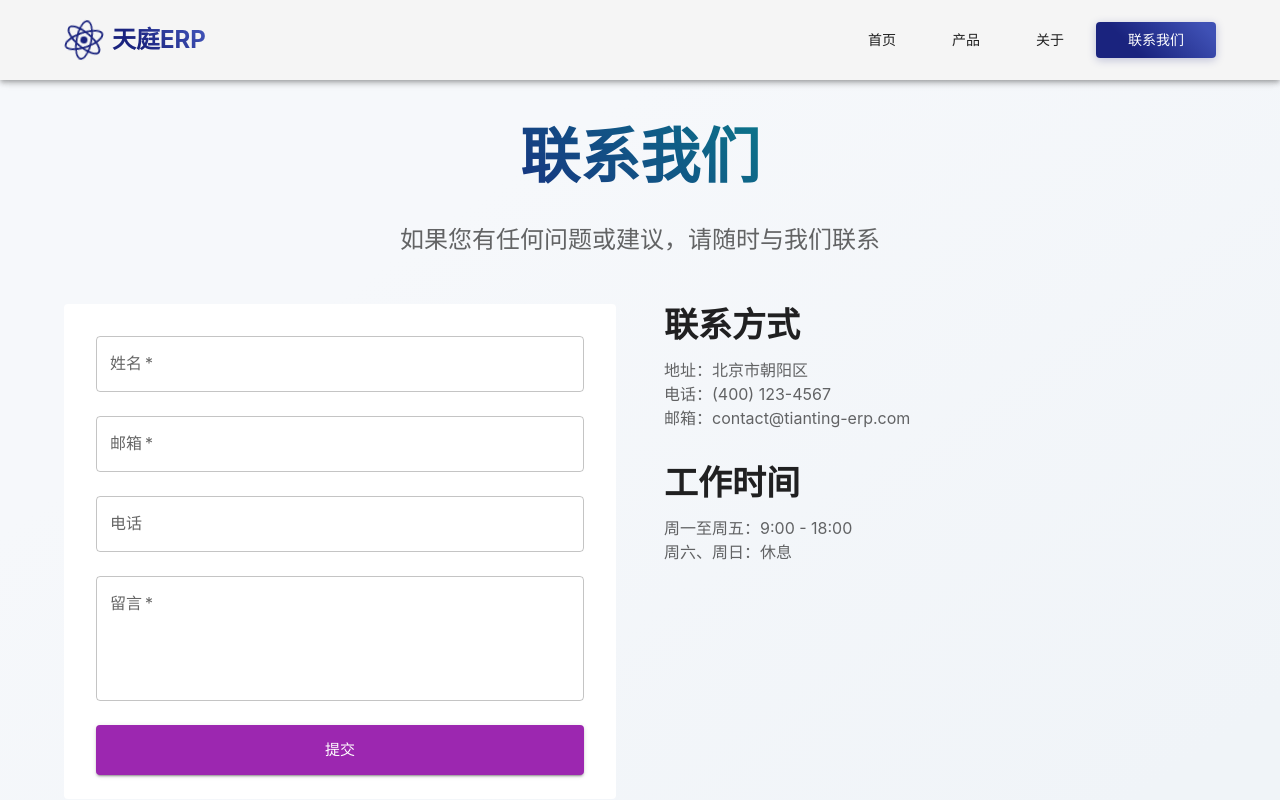
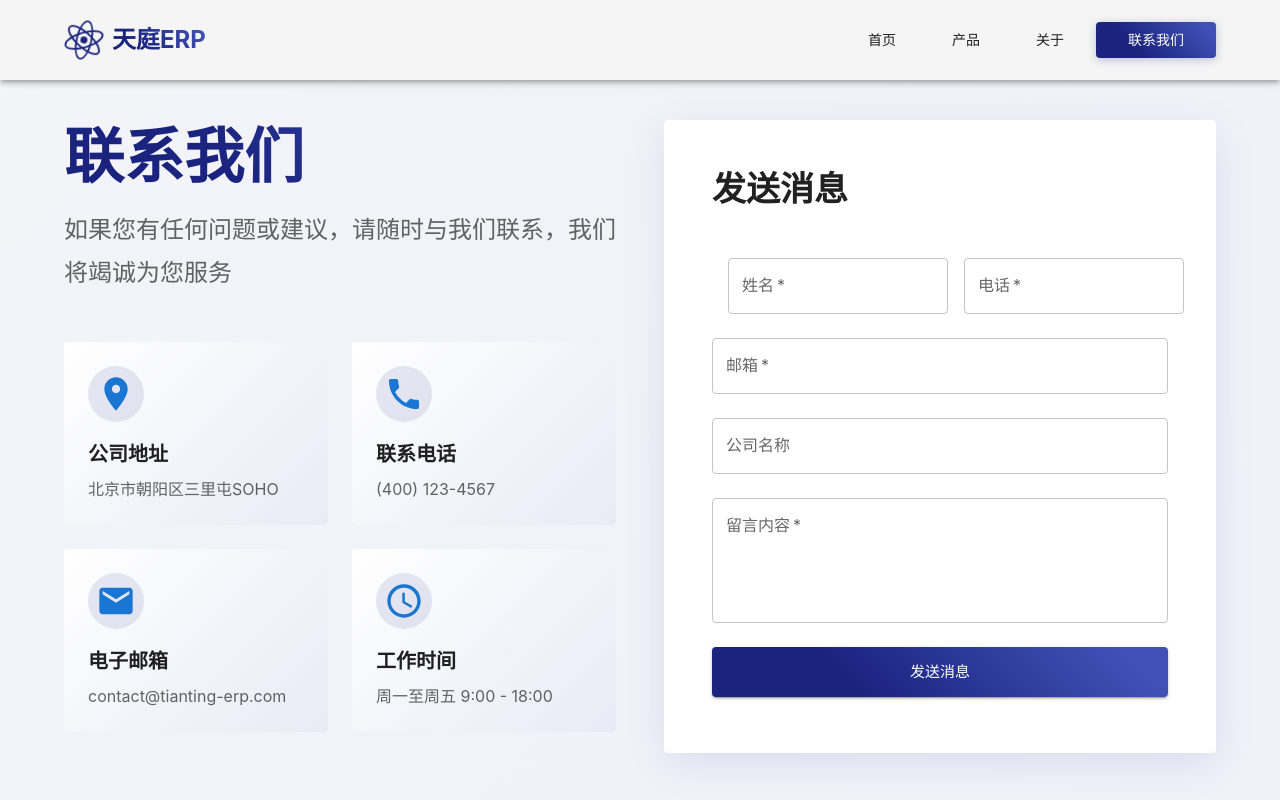
Before and after one commit to leeezw/official-website, a Next.js app: page /contact in a window 1280 px wide. Shown: the top 800 px of the page. Built offline with nearby package versions, Linux system fonts and the light colour scheme.

Commit message:
联系我们页面统一

```diff
--- a/app/contact/page.tsx
+++ b/app/contact/page.tsx
@@ -1,6 +1,10 @@
 'use client';
 import React from 'react';
-import { Box, Container, Typography, Grid, TextField, Button, Card, CardContent } from '@mui/material';
+import { Box, Container, Typography, Grid, TextField, Button, Card, CardContent, Stack, IconButton } from '@mui/material';
+import LocationOnIcon from '@mui/icons-material/LocationOn';
+import PhoneIcon from '@mui/icons-material/Phone';
+import EmailIcon from '@mui/icons-material/Email';
+import AccessTimeIcon from '@mui/icons-material/AccessTime';
 import Header from '../components/Header';
 import Footer from '../components/Footer';
 
@@ -11,6 +15,29 @@ export default function Contact() {
     console.log('Form submitted');
   };
 
+  const contactInfo = [
+    {
+      icon: <LocationOnIcon sx={{ fontSize: 40 }} />,
+      title: '公司地址',
+      content: '北京市朝阳区三里屯SOHO',
+    },
+    {
+      icon: <PhoneIcon sx={{ fontSize: 40 }} />,
+      title: '联系电话',
+      content: '(400) 123-4567',
+    },
+    {
+      icon: <EmailIcon sx={{ fontSize: 40 }} />,
+      title: '电子邮箱',
+      content: 'contact@tianting-erp.com',
+    },
+    {
+      icon: <AccessTimeIcon sx={{ fontSize: 40 }} />,
+      title: '工作时间',
+      content: '周一至周五 9:00 - 18:00',
+    },
+  ];
+
   return (
     <Box>
       <Header />
@@ -18,18 +45,19 @@ export default function Contact() {
         sx={{
           pt: 15,
           pb: 10,
-          background: 'linear-gradient(145deg, #f6f8fb 30%, #f0f4f8 90%)',
+          background: 'linear-gradient(135deg, rgba(26, 35, 126, 0.05) 0%, rgba(63, 81, 181, 0.08) 100%)',
         }}
       >
         <Container maxWidth="lg">
+          <Grid container spacing={6}>
+            <Grid item xs={12} md={6}>
               <Typography
                 variant="h2"
-            align="center"
                 gutterBottom
                 sx={{
                   fontWeight: 700,
-              mb: 4,
-              background: 'linear-gradient(45deg, #1A237E 30%, #00B894 90%)',
+                  mb: 2,
+                  background: 'linear-gradient(45deg, #1A237E 30%, #3F51B5 90%)',
                   WebkitBackgroundClip: 'text',
                   WebkitTextFillColor: 'transparent',
                 }}
@@ -38,32 +66,107 @@ export default function Contact() {
               </Typography>
               <Typography
                 variant="h5"
-            align="center"
                 sx={{
                   mb: 6,
                   color: 'text.secondary',
-              maxWidth: '600px',
-              mx: 'auto',
+                  lineHeight: 1.8,
                 }}
               >
-            如果您有任何问题或建议，请随时与我们联系
+                如果您有任何问题或建议，请随时与我们联系，我们将竭诚为您服务
               </Typography>
 
-          <Grid container spacing={6}>
+              <Grid container spacing={3}>
+                {contactInfo.map((info, index) => (
+                  <Grid item xs={12} sm={6} key={index}>
+                    <Card
+                      elevation={0}
+                      sx={{
+                        height: '100%',
+                        background: 'linear-gradient(135deg, #FFFFFF 0%, rgba(63, 81, 181, 0.05) 100%)',
+                        transition: 'all 0.3s ease',
+                        '&:hover': {
+                          transform: 'translateY(-5px)',
+                          background: 'linear-gradient(135deg, #FFFFFF 0%, rgba(63, 81, 181, 0.1) 100%)',
+                        },
+                      }}
+                    >
+                      <CardContent sx={{ p: 3 }}>
+                        <IconButton
+                          sx={{
+                            mb: 2,
+                            color: 'primary.main',
+                            backgroundColor: 'rgba(26, 35, 126, 0.1)',
+                            '&:hover': {
+                              backgroundColor: 'rgba(26, 35, 126, 0.15)',
+                            },
+                          }}
+                        >
+                          {info.icon}
+                        </IconButton>
+                        <Typography
+                          variant="h6"
+                          gutterBottom
+                          sx={{ fontWeight: 600 }}
+                        >
+                          {info.title}
+                        </Typography>
+                        <Typography color="text.secondary">
+                          {info.content}
+                        </Typography>
+                      </CardContent>
+                    </Card>
+                  </Grid>
+                ))}
+              </Grid>
+            </Grid>
+
             <Grid item xs={12} md={6}>
-              <Card elevation={0}>
-                <CardContent sx={{ p: 4 }}>
+              <Card
+                elevation={0}
+                sx={{
+                  p: 4,
+                  background: 'white',
+                  boxShadow: '0 10px 40px rgba(26, 35, 126, 0.1)',
+                }}
+              >
+                <CardContent>
+                  <Typography
+                    variant="h4"
+                    gutterBottom
+                    sx={{
+                      fontWeight: 600,
+                      mb: 4,
+                    }}
+                  >
+                    发送消息
+                  </Typography>
                   <form onSubmit={handleSubmit}>
-                    <Grid container spacing={3}>
-                      <Grid item xs={12}>
+                    <Stack spacing={3}>
+                      <Grid container spacing={2}>
+                        <Grid item xs={12} sm={6}>
                           <TextField
                             fullWidth
                             label="姓名"
                             variant="outlined"
                             required
+                            sx={{
+                              '& .MuiOutlinedInput-root': {
+                                '&:hover fieldset': {
+                                  borderColor: 'primary.main',
+                                },
+                              },
+                            }}
                           />
                         </Grid>
-                      <Grid item xs={12}>
+                        <Grid item xs={12} sm={6}>
+                          <TextField
+                            fullWidth
+                            label="电话"
+                            variant="outlined"
+                            required
+                          />
+                        </Grid>
+                      </Grid>
                       <TextField
                         fullWidth
                         label="邮箱"
@@ -71,73 +174,63 @@ export default function Contact() {
                         type="email"
                         required
                       />
-                      </Grid>
-                      <Grid item xs={12}>
                       <TextField
                         fullWidth
-                          label="电话"
+                        label="公司名称"
                         variant="outlined"
                       />
-                      </Grid>
-                      <Grid item xs={12}>
                       <TextField
                         fullWidth
-                          label="留言"
+                        label="留言内容"
                         variant="outlined"
                         multiline
                         rows={4}
                         required
                       />
-                      </Grid>
-                      <Grid item xs={12}>
                       <Button
                         type="submit"
                         variant="contained"
-                          color="secondary"
                         size="large"
-                          fullWidth
                         sx={{
                           py: 1.5,
+                          background: 'linear-gradient(45deg, #1A237E 30%, #3F51B5 90%)',
                           '&:hover': {
+                            background: 'linear-gradient(45deg, #0D1642 30%, #1A237E 90%)',
                             transform: 'translateY(-2px)',
+                            boxShadow: '0 4px 12px rgba(26, 35, 126, 0.25)',
                           },
                         }}
                       >
-                          提交
+                        发送消息
                       </Button>
-                      </Grid>
-                    </Grid>
+                    </Stack>
                   </form>
                 </CardContent>
               </Card>
             </Grid>
-            <Grid item xs={12} md={6}>
-              <Box sx={{ mb: 4 }}>
-                <Typography variant="h4" gutterBottom sx={{ fontWeight: 600 }}>
-                  联系方式
-                </Typography>
-                <Typography variant="body1" paragraph color="text.secondary">
-                  地址：北京市朝阳区
-                  <br />
-                  电话：(400) 123-4567
-                  <br />
-                  邮箱：contact@tianting-erp.com
-                </Typography>
-              </Box>
-              <Box>
-                <Typography variant="h4" gutterBottom sx={{ fontWeight: 600 }}>
-                  工作时间
-                </Typography>
-                <Typography variant="body1" color="text.secondary">
-                  周一至周五：9:00 - 18:00
-                  <br />
-                  周六、周日：休息
-                </Typography>
-              </Box>
-            </Grid>
           </Grid>
         </Container>
       </Box>
+
+      {/* 地图部分 */}
+      <Box sx={{ height: 400, width: '100%', bgcolor: 'background.paper' }}>
+        {/* 这里可以嵌入地图组件 */}
+        <Box
+          sx={{
+            height: '100%',
+            width: '100%',
+            bgcolor: 'rgba(26, 35, 126, 0.05)',
+            display: 'flex',
+            alignItems: 'center',
+            justifyContent: 'center',
+          }}
+        >
+          <Typography color="text.secondary">
+            地图将在这里显示
+          </Typography>
+        </Box>
+      </Box>
+
       <Footer />
     </Box>
   );
```
Lines whose indentation alone changed are shown as unchanged.
